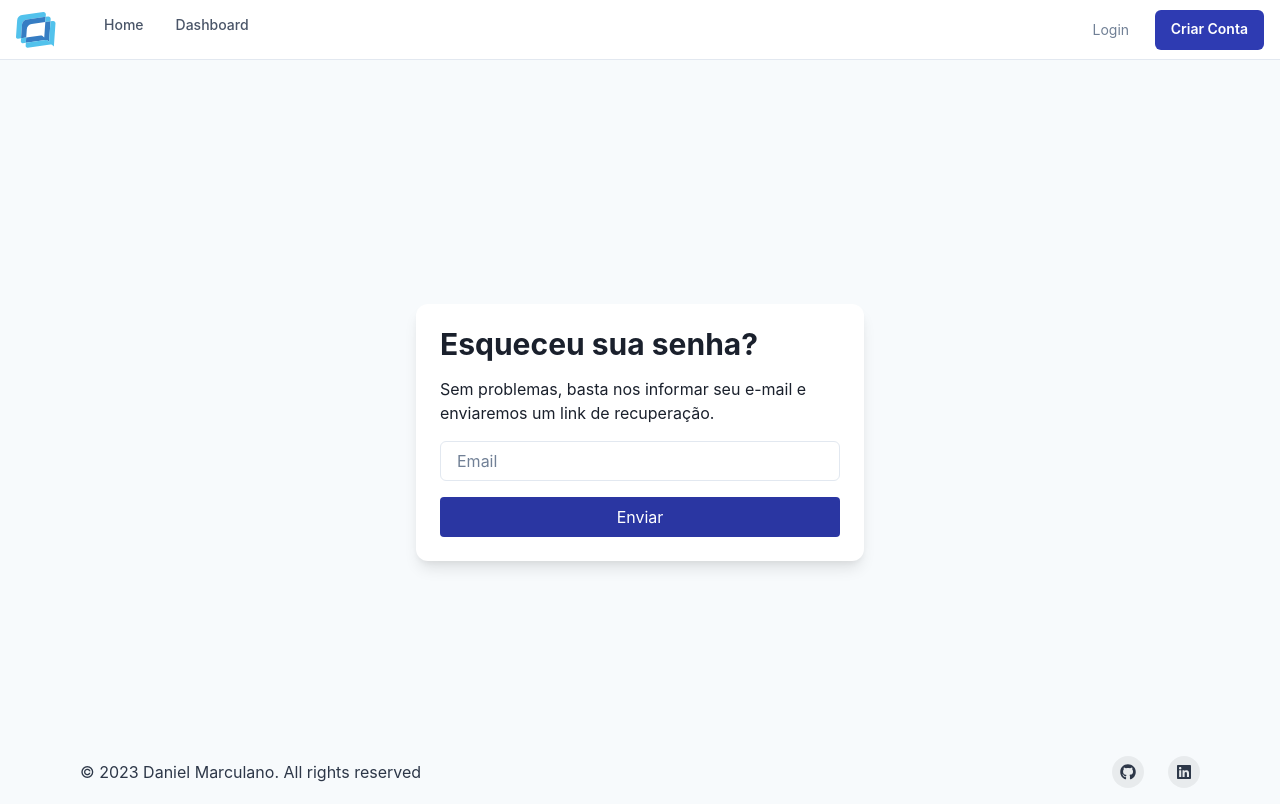
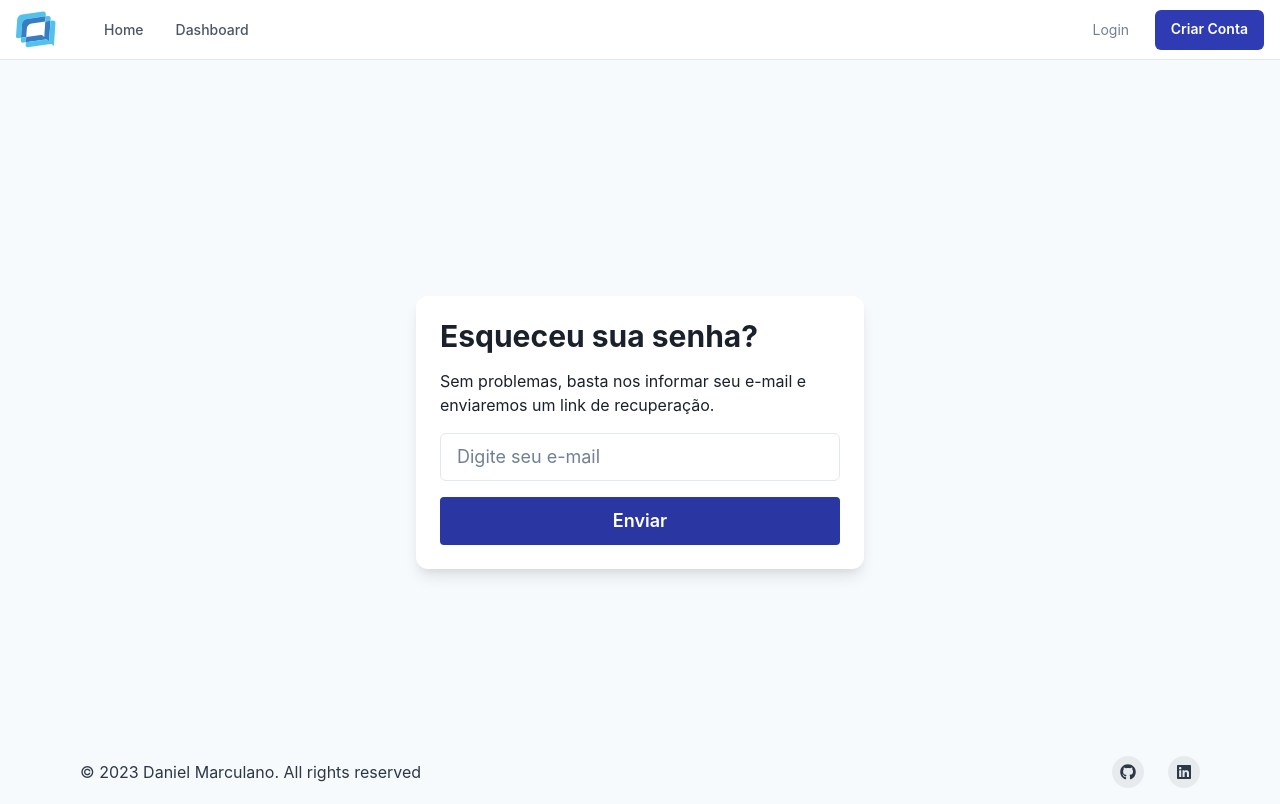
Before and after one commit to danielsmar/prova-2bi, a Next.js app: page /recover in a window 1280 px wide. Built offline with nearby package versions, Linux system fonts and the light colour scheme.

Commit message:
refactor: component styles and add links

```diff
--- a/src/components/logo/index.tsx
+++ b/src/components/logo/index.tsx
@@ -14,7 +14,7 @@ export function Logo({
   const height = useMemo(() => width * 0.6623, [width]);
 
   return (
-    <Box display="flex" justifyContent="center">
+    <Box display="flex" justifyContent="center" as='a' href='/'>
       <Image src="/logo-web.svg" width={width} height={height} alt="logo" />
     </Box>
   );
--- a/src/components/navbar/index.tsx
+++ b/src/components/navbar/index.tsx
@@ -23,7 +23,7 @@ export default function NavBar() {
   const { isOpen, onToggle } = useDisclosure()
 
   return (
-    <Box>
+    <Box justifyContent={'center'} alignItems={'center'}>
       <Flex
         bg={useColorModeValue('white', 'gray.800')}
         color={useColorModeValue('gray.600', 'white')}
@@ -90,10 +90,11 @@ const DesktopNav = () => {
   return (
     <Stack direction={'row'} spacing={4}>
       {NAV_ITEMS.map((navItem) => (
-        <Box key={navItem.label}>
+        <Box key={navItem.label} justifyContent={'center'} display={'flex'}>
           <Popover trigger={'hover'} placement={'bottom-start'}>
             <PopoverTrigger>
               <Box
+
                 as="a"
                 p={2}
                 href={navItem.href ?? '#'}
--- a/src/pages/home/index.tsx
+++ b/src/pages/home/index.tsx
@@ -31,7 +31,8 @@ export default function Home() {
         </Text>
 
         <Stack spacing={6} direction={'row'}>
-          <Button
+          <Button as='a'
+            href='https://github.com/danielsmar/simulado-2bi'
             rounded={'full'}
             px={6}
             colorScheme={'orange'}
--- a/src/pages/login/index.tsx
+++ b/src/pages/login/index.tsx
@@ -58,19 +58,19 @@ export default function Login() {
                   <Checkbox>Lembrar de mim</Checkbox>
                   <Link href='/recover' color={'brand.500'}>Esquecei minha senha</Link>
                 </Stack>
-                <Link
+                <Button as={'a'}
                   p={3}
                   borderRadius={'4px'}
                   textAlign={'center'}
                   size="lg"
                   bg={'brand.500'}
                   color={'white'}
-                  href={'/'}
+                  href={'/dashboard'}
                   _hover={{
                     bg: 'brand.200',
                   }}>
                   Entrar
-                </Link>
+                </Button>
               </Stack>
             </Stack>
           </Box>
--- a/src/pages/recover/index.tsx
+++ b/src/pages/recover/index.tsx
@@ -46,13 +46,14 @@ export default function Recover() {
           </Text>
           <FormControl id="email">
             <Input
-              placeholder="Email"
+              size="lg"
+              placeholder="Digite seu e-mail"
               _placeholder={{ color: 'gray.500' }}
               type="email"
             />
           </FormControl>
           <Stack spacing={6}>
-            <Link
+            <Button as={'a'}
               p={2}
               borderRadius={'4px'}
               textAlign={'center'}
@@ -64,7 +65,7 @@ export default function Recover() {
                 bg: 'brand.200',
               }}>
               Enviar
-            </Link>
+            </Button>
           </Stack>
         </Stack>
       </Flex>
--- a/src/styles/theme.tsx
+++ b/src/styles/theme.tsx
@@ -14,18 +14,6 @@ export const theme = extendTheme({
       800: '#1C246C',
       900: '#192061',
     },
-    brandPink: {
-      50: '#ffe6f8',
-      100: '#f8bbdf',
-      200: '#ef90c7',
-      300: '#e764af',
-      400: '#df3998',
-      500: '#c6207f',
-      600: '#9b1763',
-      700: '#700f47',
-      800: '#45062b',
-      900: '#1c0011',
-    },
   },
   fonts: {
     heading: `Inter, ${base.fonts?.heading}`,
```
Also changed, not shown: src/pages/forgot-password/index.tsx (+4 -3 lines).
